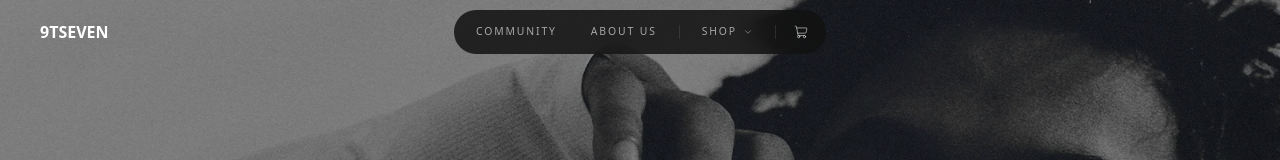
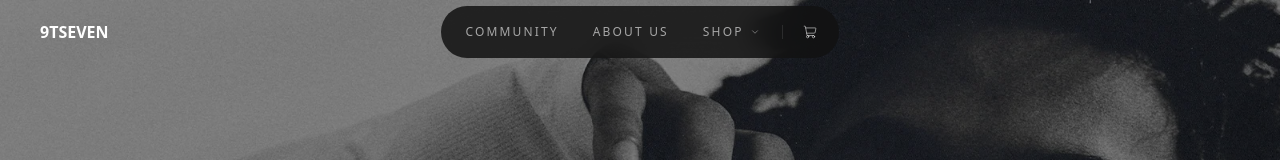
Before and after one commit to 9tseven/9tseven-website, a Next.js app: page / in a window 1280 px wide. Shown: the top 160 px of the page. Built offline with nearby package versions, Linux system fonts and the light colour scheme; a web font is replaced by a local one.

Commit message:
feat: enhance DesktopNav and ShopDropdown styling for improved layout and readability

```diff
--- a/app/components/Navbar/DesktopNav.tsx
+++ b/app/components/Navbar/DesktopNav.tsx
@@ -50,10 +50,7 @@ export default function DesktopNav() {
       }}
     >
       {/* Island pill */}
-      <div
-        ref={islandRef}
-        className="relative flex items-center bg-[rgba(18,18,18,0.85)] backdrop-blur-md rounded-full px-1.5 py-1.5 gap-0.5"
-      >
+      <div ref={islandRef} className="relative flex items-center bg-[rgba(18,18,18,0.85)] backdrop-blur-md rounded-full px-2 py-2 gap-0.5">
         {/* Sliding highlight */}
         <AnimatePresence>
           {pill && (
@@ -77,8 +74,11 @@ export default function DesktopNav() {
         <Link
           ref={communityRef}
           href="/community"
-          onMouseEnter={() => { setHoveredIndex(0); setShopOpen(false); }}
-          className="relative px-4 py-2 text-[0.65rem] tracking-[0.18em] uppercase text-white/60 hover:text-white transition-colors duration-150 z-10"
+          onMouseEnter={() => {
+            setHoveredIndex(0);
+            setShopOpen(false);
+          }}
+          className="relative px-4 py-2.5 text-xs tracking-[0.18em] uppercase text-white/60 hover:text-white transition-colors duration-150 z-10"
         >
           Community
         </Link>
@@ -86,25 +86,25 @@ export default function DesktopNav() {
         <Link
           ref={aboutRef}
           href="/about"
-          onMouseEnter={() => { setHoveredIndex(1); setShopOpen(false); }}
-          className="relative px-4 py-2 text-[0.65rem] tracking-[0.18em] uppercase text-white/60 hover:text-white transition-colors duration-150 z-10"
+          onMouseEnter={() => {
+            setHoveredIndex(1);
+            setShopOpen(false);
+          }}
+          className="relative px-4 py-2.5 text-xs tracking-[0.18em] uppercase text-white/60 hover:text-white transition-colors duration-150 z-10"
         >
           About Us
         </Link>
 
-        <div className="w-px h-3.5 bg-white/10 mx-1 shrink-0" />
-
         <button
           ref={shopTriggerRef}
-          onMouseEnter={() => { setHoveredIndex(2); setShopOpen(true); }}
-          className="relative flex items-center gap-1.5 px-4 py-2 text-[0.65rem] tracking-[0.18em] uppercase text-white/60 hover:text-white transition-colors duration-150 z-10"
+          onMouseEnter={() => {
+            setHoveredIndex(2);
+            setShopOpen(true);
+          }}
+          className="relative flex items-center gap-1.5 px-4 py-2.5 text-xs tracking-[0.18em] uppercase text-white/60 hover:text-white transition-colors duration-150 z-10"
         >
           Shop
-          <ChevronDown
-            size={10}
-            strokeWidth={1.5}
-            className={`transition-transform duration-200 ${shopOpen ? "rotate-180" : ""}`}
-          />
+          <ChevronDown size={10} strokeWidth={1.5} className={`transition-transform duration-200 ${shopOpen ? "rotate-180" : ""}`} />
         </button>
 
         <div className="w-px h-3.5 bg-white/10 mx-1 shrink-0" />
@@ -113,17 +113,27 @@ export default function DesktopNav() {
           ref={cartRef}
           href="/cart"
           aria-label="Cart"
-          onMouseEnter={() => { setHoveredIndex(3); setShopOpen(false); }}
-          className="relative px-3 py-2 text-white/60 hover:text-white transition-colors duration-150 z-10"
+          onMouseEnter={() => {
+            setHoveredIndex(3);
+            setShopOpen(false);
+          }}
+          className="relative px-3.5 py-2.5 text-white/60 hover:text-white transition-colors duration-150 z-10"
         >
           <ShoppingCart size={14} strokeWidth={1.5} />
         </Link>
       </div>
 
       {/* Floating dropdown panel */}
+      {/* Invisible bridge — fills the 6 px gap so mouseleave doesn't fire mid-travel */}
+      {shopOpen && <div className="absolute left-0 right-0 h-3" style={{ top: "100%" }} />}
+
+      {/* Floating dropdown panel */}
       <ShopDropdown
         shopOpen={shopOpen}
-        onShopLinkClick={() => { setShopOpen(false); setHoveredIndex(null); }}
+        onShopLinkClick={() => {
+          setShopOpen(false);
+          setHoveredIndex(null);
+        }}
       />
     </div>
   );
--- a/app/components/Navbar/ShopDropdown.tsx
+++ b/app/components/Navbar/ShopDropdown.tsx
@@ -31,7 +31,7 @@ export default function ShopDropdown({ shopOpen, onShopLinkClick }: ShopDropdown
           style={{ transformOrigin: "top center" }}
         >
           {/* Left column — categories */}
-          <div className="py-2.5 border-r border-white/[0.07]" style={{ minWidth: "150px" }}>
+          <div className="py-3 border-r border-white/[0.07]" style={{ minWidth: "170px" }}>
             {SHOP_MENU.map((item, i) => (
               <div key={item.href} className="relative mx-1.5">
                 {activeCategory === i && (
@@ -45,7 +45,7 @@ export default function ShopDropdown({ shopOpen, onShopLinkClick }: ShopDropdown
                   href={item.href}
                   onClick={onShopLinkClick}
                   onMouseEnter={() => setActiveCategory(i)}
-                  className="relative block px-4 py-2 text-[0.6rem] tracking-[0.16em] uppercase text-white/45 hover:text-white transition-colors duration-150 z-10"
+                  className="relative block px-4 py-2.5 text-[0.68rem] tracking-[0.16em] uppercase text-white/45 hover:text-white transition-colors duration-150 z-10"
                 >
                   {item.label}
                 </Link>
@@ -54,7 +54,7 @@ export default function ShopDropdown({ shopOpen, onShopLinkClick }: ShopDropdown
           </div>
 
           {/* Right column — subcategories or product previews */}
-          <div className="flex-1 overflow-hidden" style={{ minWidth: "170px" }}>
+          <div className="overflow-hidden" style={{ width: "280px" }}>
             <AnimatePresence mode="wait">
               <motion.div
                 key={activeCategory}
@@ -64,8 +64,8 @@ export default function ShopDropdown({ shopOpen, onShopLinkClick }: ShopDropdown
                 transition={{ duration: 0.12 }}
               >
                 {category.type === "subcategories" ? (
-                  <div className="py-2.5">
-                    <p className="px-5 pb-2 text-[0.55rem] tracking-[0.18em] uppercase text-white/20">
+                  <div className="py-3">
+                    <p className="px-5 pb-2.5 text-[0.6rem] tracking-[0.18em] uppercase text-white/20">
                       {category.label}
                     </p>
                     {category.subcategories.map((sub) => (
@@ -73,14 +73,15 @@ export default function ShopDropdown({ shopOpen, onShopLinkClick }: ShopDropdown
                         key={sub.href}
                         href={sub.href}
                         onClick={onShopLinkClick}
-                        className="block mx-1.5 px-4 py-2 text-[0.6rem] tracking-[0.14em] uppercase text-white/55 hover:text-white hover:bg-white/[0.07] rounded-[10px] transition-colors duration-150"
+                        className="block mx-1.5 px-4 py-2.5 text-[0.68rem] tracking-[0.14em] uppercase text-white/55 hover:text-white hover:bg-white/[0.07] rounded-[10px] transition-colors duration-150"
                       >
                         {sub.label}
                       </Link>
                     ))}
                   </div>
                 ) : (
-                  <div className="p-3 flex gap-2 items-start">
+                  <div className="p-4 flex flex-col gap-3">
+                    <div className="flex gap-3 items-start">
                       {[1, 2, 3].map((n) => (
                         <Link
                           key={n}
@@ -88,14 +89,22 @@ export default function ShopDropdown({ shopOpen, onShopLinkClick }: ShopDropdown
                           onClick={onShopLinkClick}
                           className="flex-1 flex flex-col gap-1.5 group"
                         >
-                        <div className="w-full aspect-[3/4] rounded-lg bg-white/[0.06] border border-dashed border-white/15 flex items-center justify-center group-hover:bg-white/[0.10] transition-colors duration-150">
+                          <div className="w-full aspect-3/4 rounded-lg bg-white/6 border border-dashed border-white/15 flex items-center justify-center group-hover:bg-white/10 transition-colors duration-150">
                             <span className="text-white/20 text-xs">▣</span>
                           </div>
-                        <span className="text-[0.5rem] tracking-[0.1em] uppercase text-white/35 text-center group-hover:text-white/60 transition-colors duration-150">
+                          <span className="text-[0.6rem] tracking-widest uppercase text-white/35 text-center group-hover:text-white/60 transition-colors duration-150">
                             Product_0{n}
                           </span>
                         </Link>
                       ))}
+                    </div>
+                    <Link
+                      href={category.href}
+                      onClick={onShopLinkClick}
+                      className="self-end text-[0.62rem] tracking-[0.12em] uppercase text-white/35 hover:text-white transition-colors duration-150"
+                    >
+                      See all →
+                    </Link>
                   </div>
                 )}
               </motion.div>
```
Lines whose indentation alone changed are shown as unchanged.
